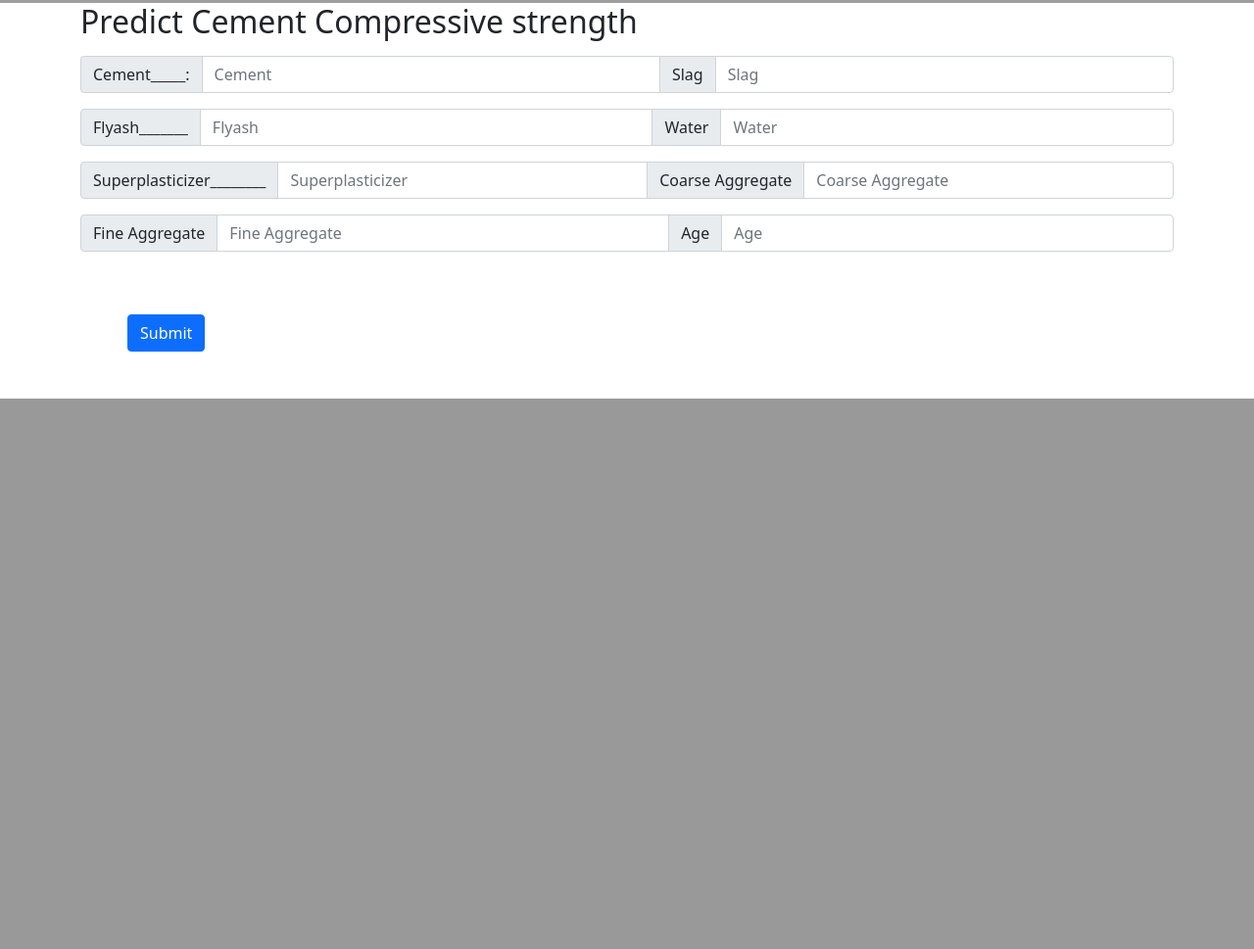
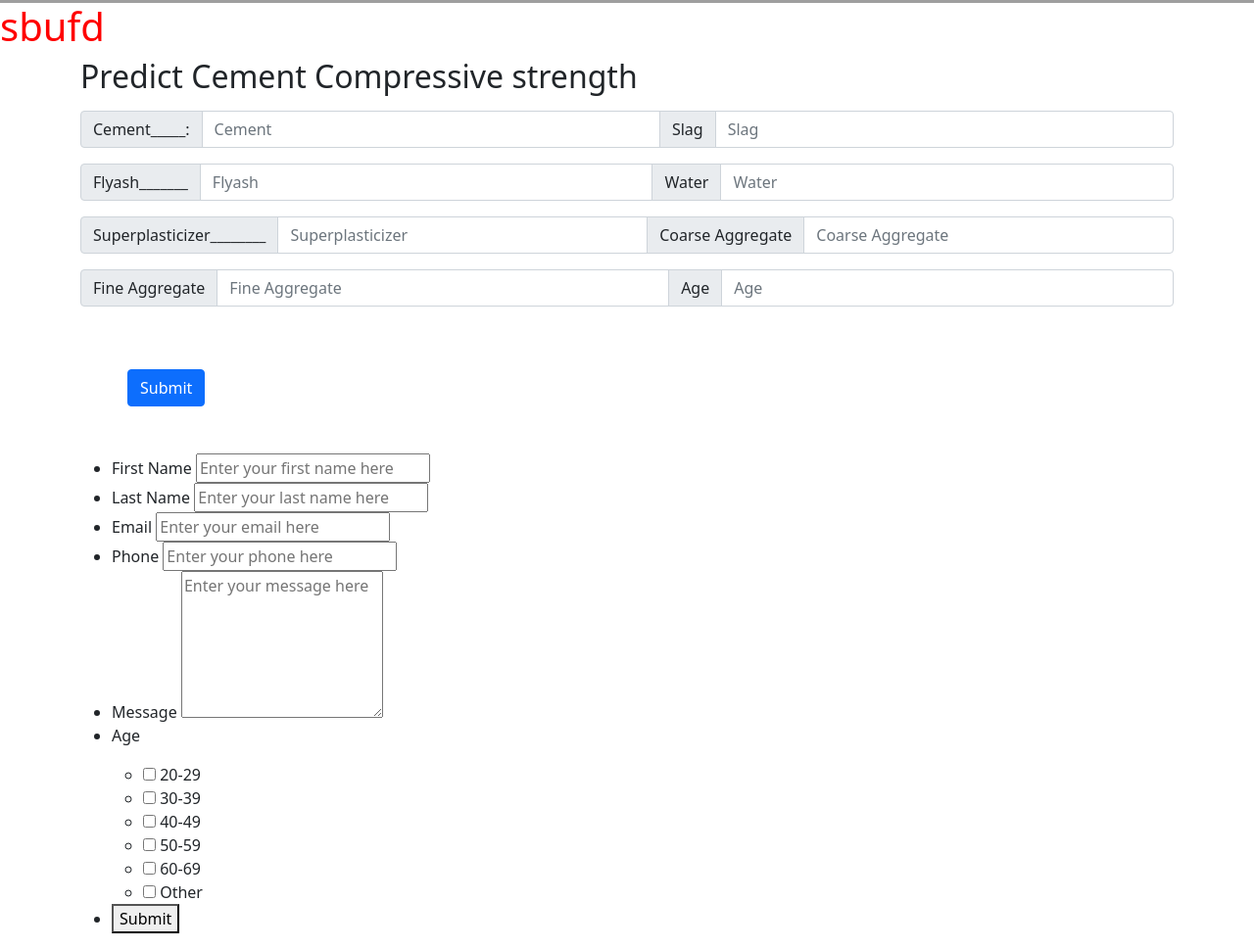
Before and after one commit to Akash6881/cement-strength-predictor, a Django app: page / in a window 1280 px wide. Shown: the part 533-1502 px from the top of the page at 98% size. Before the commit the page ends 940 px from the top, so only its background shows below. Run offline with Django 3.2, Linux system fonts and the light colour scheme; parts of the project's set-up code (start-up, migrations or seed data) failed here and were passed over; grey boxes are pictures that could not be loaded.

Commit message:
adding css with bootsstrap

```diff
--- /dev/null
+++ b/cement/ml/static/styles.css
@@ -0,0 +1,3 @@
+h1 {
+  color: red;
+}
--- a/cement/templates/index.html
+++ b/cement/ml/templates/ml/index.html
@@ -7,7 +7,8 @@
 
     <!-- Bootstrap CSS -->
     <link href="https://cdn.jsdelivr.net/npm/bootstrap@5.1.3/dist/css/bootstrap.min.css" rel="stylesheet" integrity="sha384-1BmE4kWBq78iYhFldvKuhfTAU6auU8tT94WrHftjDbrCEXSU1oBoqyl2QvZ6jIW3" crossorigin="anonymous">
-
+    {% load static %}
+    <link rel="stylesheet" href = "{% static 'styles.css' %}">
     <title>Hello, world!</title>
   </head>
   <body>
@@ -82,6 +83,7 @@
       </button>
     </div>
 
+    <h1>sbufd</h1>
 
     <div class="container">
       <h2 class="mt-10"> Predict Cement Compressive strength</h2>
@@ -121,6 +123,66 @@
     </div>
 
 
+    <div class="container">
+      <form>
+        <ul class="flex-outer">
+          <li>
+            <label for="first-name">First Name</label>
+            <input type="text" id="first-name" placeholder="Enter your first name here">
+          </li>
+          <li>
+            <label for="last-name">Last Name</label>
+            <input type="text" id="last-name" placeholder="Enter your last name here">
+          </li>
+          <li>
+            <label for="email">Email</label>
+            <input type="email" id="email" placeholder="Enter your email here">
+          </li>
+          <li>
+            <label for="phone">Phone</label>
+            <input type="tel" id="phone" placeholder="Enter your phone here">
+          </li>
+          <li>
+            <label for="message">Message</label>
+            <textarea rows="6" id="message" placeholder="Enter your message here"></textarea>
+          </li>
+          <li>
+            <p>Age</p>
+            <ul class="flex-inner">
+              <li>
+                <input type="checkbox" id="twenty-to-twentynine">
+                <label for="twenty-to-twentynine">20-29</label>
+              </li>
+              <li>
+                <input type="checkbox" id="thirty-to-thirtynine">
+                <label for="thirty-to-thirtynine">30-39</label>
+              </li>
+              <li>
+                <input type="checkbox" id="fourty-to-fourtynine">
+                <label for="fourty-to-fourtynine">40-49</label>
+              </li>
+              <li>
+                <input type="checkbox" id="fifty-to-fiftynine">
+                <label for="fifty-to-fiftynine">50-59</label>
+              </li>
+              <li>
+                <input type="checkbox" id="sixty-to-sixtynine">
+                <label for="sixty-to-sixtynine">60-69</label>
+              </li>
+              <li>
+                <input type="checkbox" id="other">
+                <label for="other">Other</label>
+              </li>
+            </ul>
+          </li>
+          <li>
+            <button type="submit">Submit</button>
+          </li>
+        </ul>
+      </form>
+    </div>
+
+
     <!-- Optional JavaScript -->
     <!-- jQuery first, then Popper.js, then Bootstrap JS -->
     <!-- Optional JavaScript; choose one of the two! -->
--- a/cement/ml/views.py
+++ b/cement/ml/views.py
@@ -9,7 +9,7 @@ model = joblib.load('./models/rand_reg.pkl')
 
 def index(request):
 
-    return render(request, 'index.html')
+    return render(request, 'ml/index.html')
 
 def predict(request):
 
```
